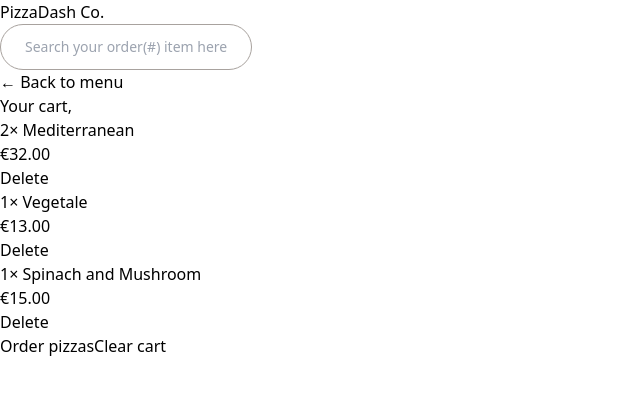
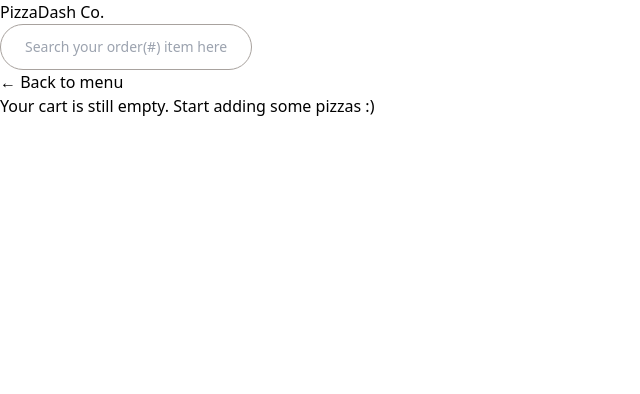
Before and after one commit to sir-josh/PizzaDash-app, a React (Vite) app: page /cart in a window 1280 px wide. Shown: the top 394 px of the page, without its empty margins (0-640 px from the left). Built offline with nearby package versions, Linux system fonts and the light colour scheme.

Commit message:
feat: build cart page feature

```diff
--- a/src/features/cart/Cart.jsx
+++ b/src/features/cart/Cart.jsx
@@ -2,35 +2,16 @@
 import LinkButton from "../../ui/LinkButton";
 import Button from "../../ui/Button";
 import CartItem from "./CartItem";
-import { useSelector } from "react-redux";
-
-const fakeCart = [
-  {
-    pizzaId: 12,
-    name: "Mediterranean",
-    quantity: 2,
-    unitPrice: 16,
-    totalPrice: 32,
-  },
-  {
-    pizzaId: 6,
-    name: "Vegetale",
-    quantity: 1,
-    unitPrice: 13,
-    totalPrice: 13,
-  },
-  {
-    pizzaId: 11,
-    name: "Spinach and Mushroom",
-    quantity: 1,
-    unitPrice: 15,
-    totalPrice: 15,
-  },
-];
+import { useDispatch, useSelector } from "react-redux";
+import { clearCart, getCart } from "./cartSlice";
+import EmptyCart from "./EmptyCart";
 
 function Cart() {
-  const cart = fakeCart;
+  const cart = useSelector(getCart);
   const username = useSelector((state) => state.user.username);
+  const dispatch = useDispatch();
+
+  if (!cart.length) return <EmptyCart />;
 
   return (
     <div className="px-4 py-3">
@@ -48,7 +29,9 @@
         <Button to="/order/new" type="primary">
           Order pizzas
         </Button>
-        <Button type="secondary">Clear cart</Button>
+        <Button type="secondary" onClick={() => dispatch(clearCart())}>
+          Clear cart
+        </Button>
       </div>
     </div>
   );
--- a/src/features/cart/EmptyCart.jsx
+++ b/src/features/cart/EmptyCart.jsx
@@ -1,11 +1,13 @@
-import { Link } from 'react-router-dom';
+import LinkButton from "../../ui/LinkButton";
 
 function EmptyCart() {
   return (
-    <div>
-      <Link to="/menu">&larr; Back to menu</Link>
+    <div className="px-4 py-7">
+      <LinkButton to="/menu">&larr; Back to menu</LinkButton>
 
-      <p>Your cart is still empty. Start adding some pizzas :)</p>
+      <p className="mt-8 flex items-center justify-center font-semibold">
+        Your cart is still empty. Start adding some pizzas :)
+      </p>
     </div>
   );
 }
--- a/src/features/cart/cartSlice.js
+++ b/src/features/cart/cartSlice.js
@@ -41,12 +41,6 @@
   },
 });
 
-export const getTotalCartQuantity = (state) =>
-  state.cart.cart.reduce((sum, item) => sum + item.quantity, 0);
-
-export const getTotalCartPrice = (state) =>
-  state.cart.cart.reduce((sum, item) => sum + item.totalPrice, 0);
-
 export const {
   addToCart,
   removeFromCart,
@@ -56,3 +50,11 @@
 } = cartSlice.actions;
 
 export default cartSlice.reducer;
+
+export const getCart = (state) => state.cart.cart;
+
+export const getTotalCartQuantity = (state) =>
+  state.cart.cart.reduce((sum, item) => sum + item.quantity, 0);
+
+export const getTotalCartPrice = (state) =>
+  state.cart.cart.reduce((sum, item) => sum + item.totalPrice, 0);
```
Also changed, not shown: src/features/order/Order.jsx (+25 -0 lines).
